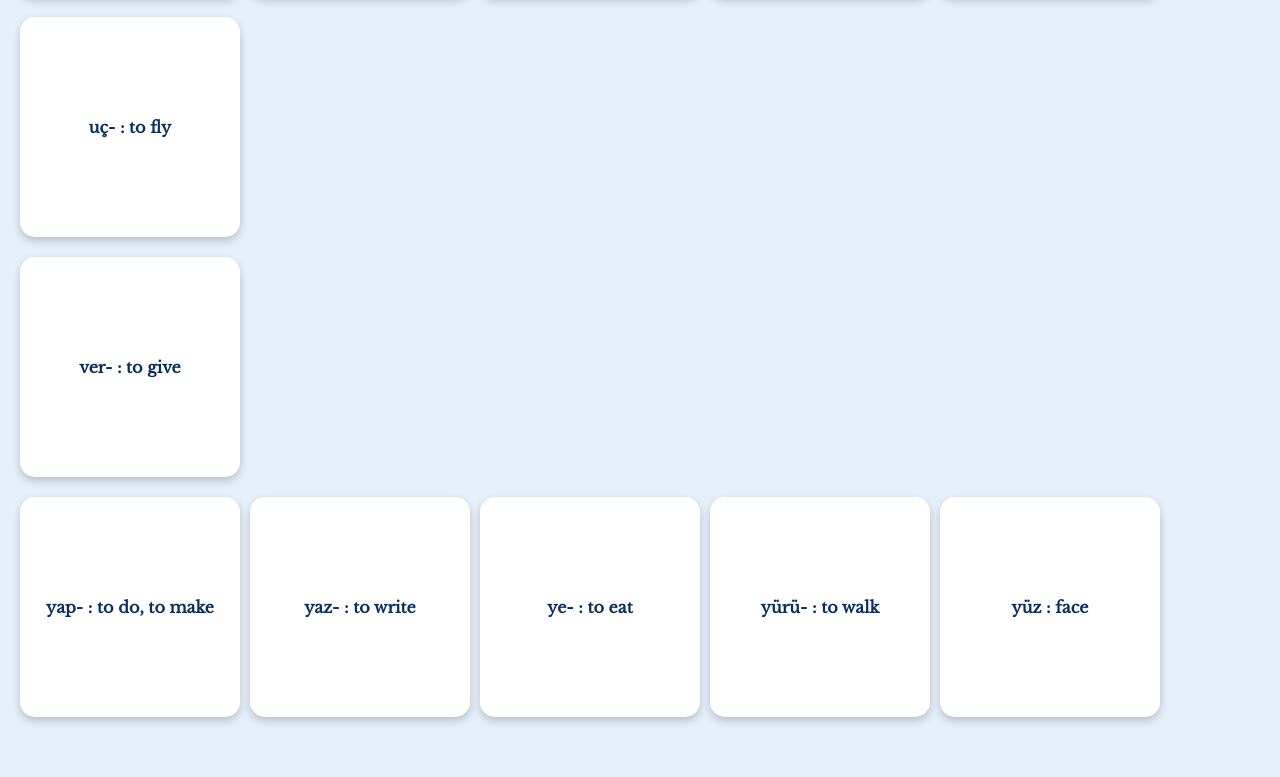
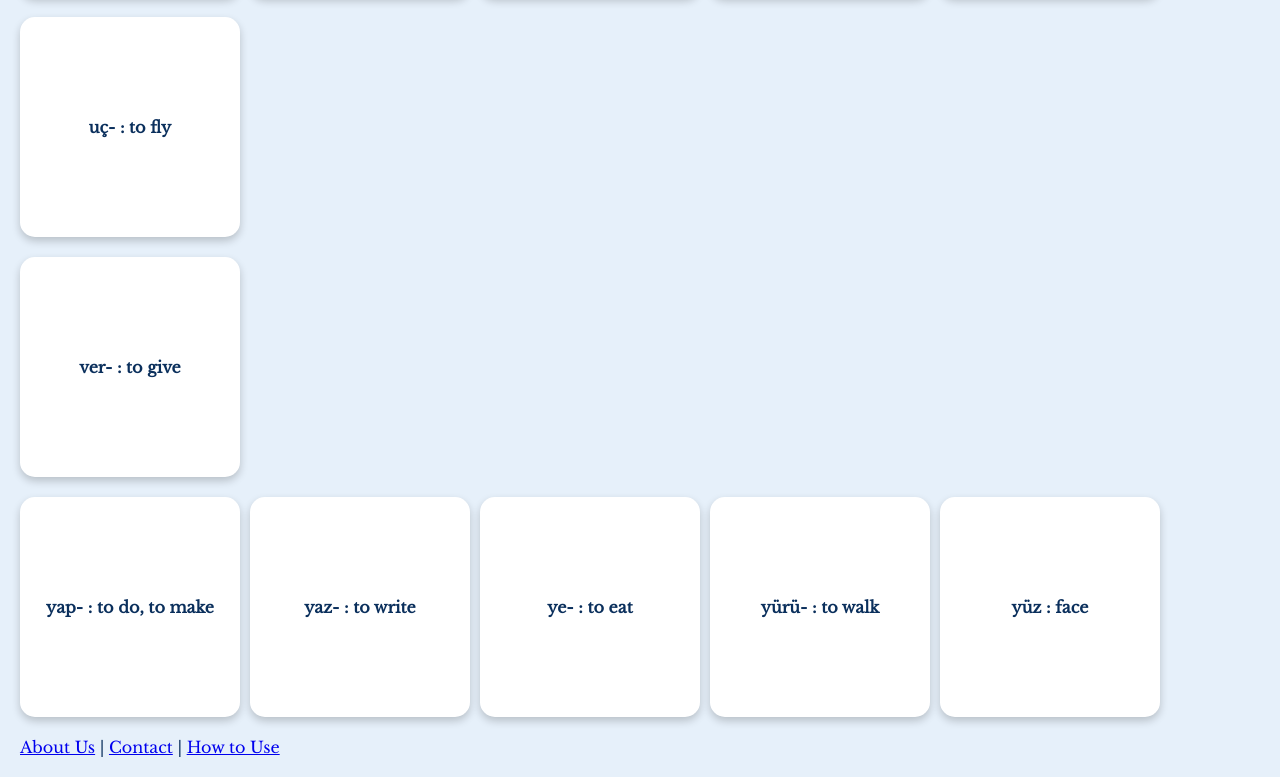
Before and after one commit to ucy34/echoes-of-turkish, a plain HTML site: page index.html in a window 1280 px wide. Shown: the part 6642-7419 px from the top of the page. Drawn offline with nearby package versions, Linux system fonts and the light colour scheme.

Commit message:
Update index.html

```diff
--- a/index.html
+++ b/index.html
@@ -835,6 +835,11 @@
           </div>
         </div>
         </div>
+<footer class="site-footer">
+  <a href="about.html">About Us</a> |
+  <a href="contact.html">Contact</a> |
+  <a href="howto.html">How to Use</a>
+</footer>
 
 </body>
 </html>
```
